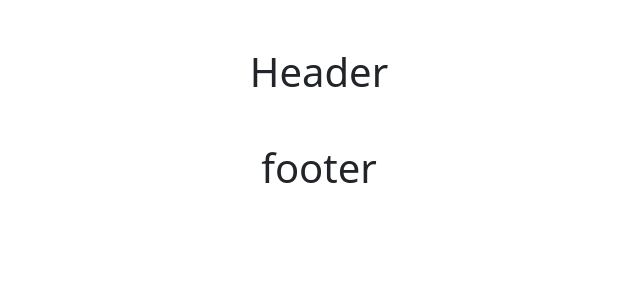
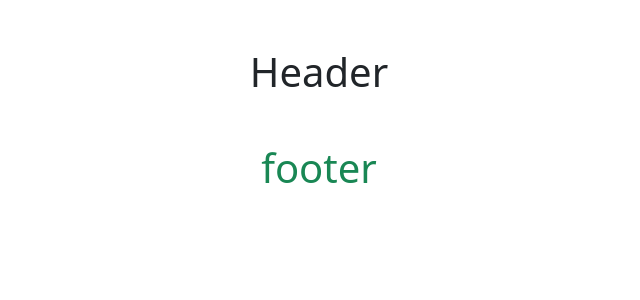
Before and after one commit to MadhuTenneti/ProjectOne, a React (Vite) app: page / in a window 1280 px wide. Shown: the top 300 px of the page, without its empty margins (321-961 px from the left). Built offline with nearby package versions, Linux system fonts and the light colour scheme.

Commit message:
commiting footer

```diff
--- a/src/Footer.jsx
+++ b/src/Footer.jsx
@@ -1,7 +1,7 @@
 function Footer(){
     return(
         <>
-        <h1 className="text-center my-5">footer</h1>
+        <h1 className="text-center my-5 text-success">footer</h1>
         </>
     )
 }
```
